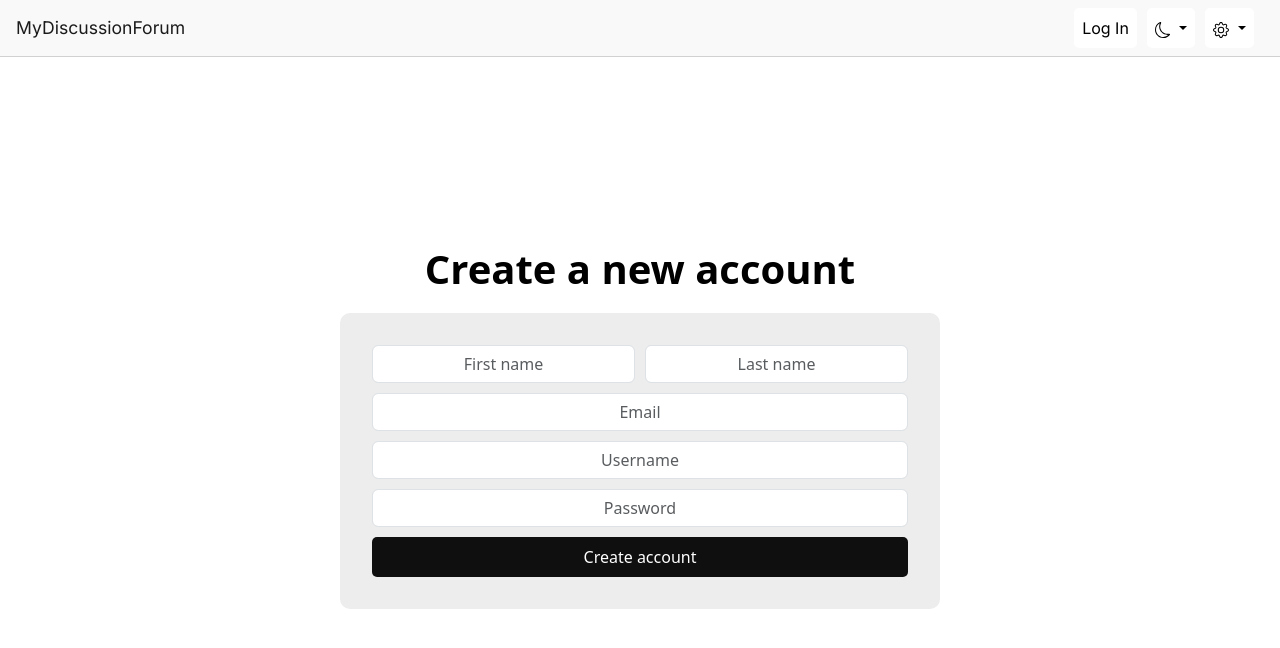
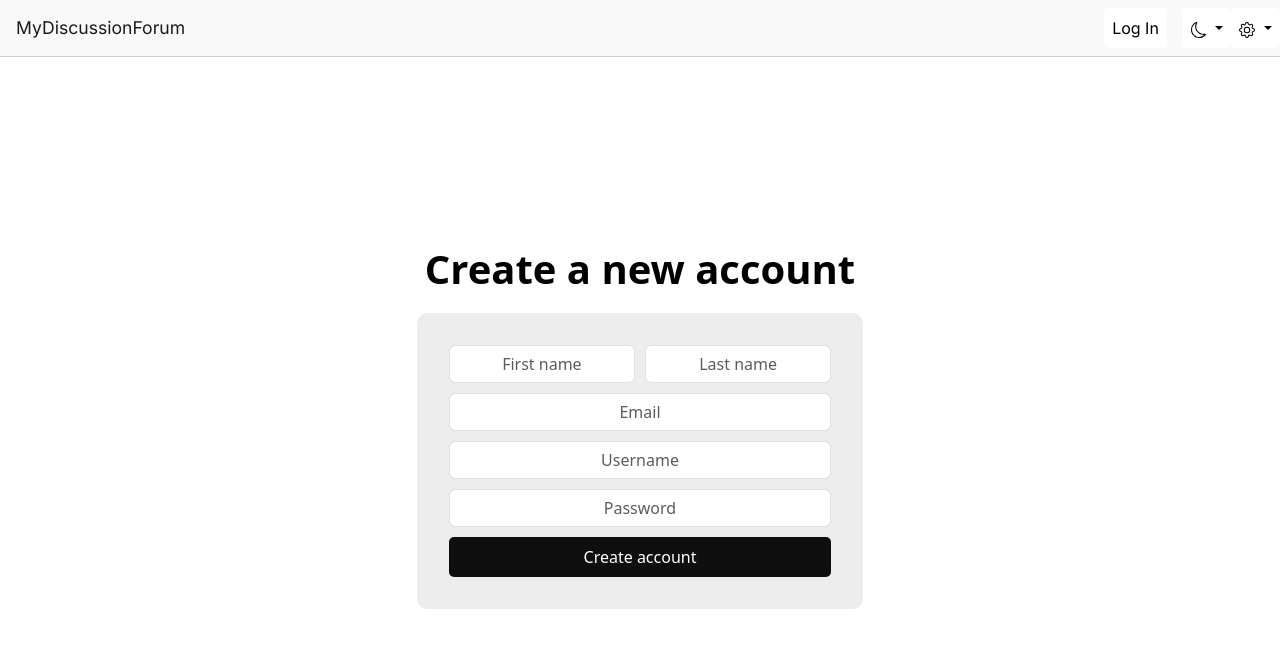
Before and after one commit to ColinLefter/COSC-360-Group-Project, a PHP site: page /pages/createAccount.html in a window 1280 px wide. Shown: the top 648 px of the page. Run offline with PHP 8.4, Linux system fonts and the light colour scheme.

Commit message:
Linked login and create account pages

```diff
--- a/MyDiscussionForum/components/navbar.html
+++ b/MyDiscussionForum/components/navbar.html
@@ -18,8 +18,8 @@
     </div>
 
     <div class="navbar-right">
-  <button href="#logIn" class="primary-button">Log In</button>
-  <div>
+      <button id="loginButton" class="primary-button">Log In</button>
+    </div>
     <button class="btn-secondary dropdown-toggle primary-button" type="button" data-bs-toggle="dropdown" aria-expanded="false">
     <svg xmlns="http://www.w3.org/2000/svg" width="16" height="16" fill="currentColor" class="bi bi-gear" viewBox="0 0 16 16" id="themeIcon">
         <path d="M6 .278a.77.77 0 0 1 .08.858 7.2 7.2 0 0 0-.878 3.46c0 4.021 3.278 7.277 7.318 7.277q.792-.001 1.533-.16a.79.79 0 0 1 .81.316.73.73 0 0 1-.031.893A8.35 8.35 0 0 1 8.344 16C3.734 16 0 12.286 0 7.71 0 4.266 2.114 1.312 5.124.06A.75.75 0 0 1 6 .278M4.858 1.311A7.27 7.27 0 0 0 1.025 7.71c0 4.02 3.279 7.276 7.319 7.276a7.32 7.32 0 0 0 5.205-2.162q-.506.063-1.029.063c-4.61 0-8.343-3.714-8.343-8.29 0-1.167.242-2.278.681-3.286"/>
@@ -46,7 +46,12 @@
   </div>
 </nav>
 
-<script src="functions.js"></script>
+<script src="../functions.js"></script>
 <script src="https://cdn.jsdelivr.net/npm/bootstrap@5.3.2/dist/js/bootstrap.bundle.min.js" integrity="sha384-C6RzsynM9kWDrMNeT87bh95OGNyZPhcTNXj1NW7RuBCsyN/o0jlpcV8Qyq46cDfL" crossorigin="anonymous"></script>
+<script>
+  document.getElementById('loginButton').addEventListener('click', function() {
+    window.location.href = '/MyDiscussionForum/pages/login.html';
+  });
+  </script>
 </body>
 </html>
--- a/MyDiscussionForum/css/createAccount.css
+++ b/MyDiscussionForum/css/createAccount.css
@@ -1,4 +1,4 @@
-.form-input {
+.text-center {
   text-align: center;
 }
 
@@ -6,7 +6,7 @@
   text-align: center;
   color: black;
   margin-bottom: .5em;
-  font-weight: 800;
+  font-weight: 700;
 }
 
 .center-container {
@@ -17,7 +17,7 @@
 }
 
 .create-account-form {
-  width: 50%;
+  width: 40%;
   padding: 2em;
   background-color: hsl(0, 0%, 93%);
   border-radius: 10px;
--- a/MyDiscussionForum/css/styles.css
+++ b/MyDiscussionForum/css/styles.css
@@ -83,6 +83,10 @@
   background-color: rgb(15, 15, 15);
   color: white;
   width: 100%;
+}
+
+.primary-button-highlight:hover {
+  background-color: rgb(53, 53, 53);
 }
 
 .navbar-right button {
@@ -277,3 +281,22 @@ body.dark .post-container:hover, body.dark .load-posts:hover {
 body.dark .post-title { /* .post-title refuses to use the right background color otherwise */
   background-color: inherit;
 }
+
+.text-icon-wrapper {
+  text-align: center;
+}
+
+.inline-text {
+  display: inline;
+}
+
+.inline-svg {
+  display: inline-block;
+  vertical-align: middle;
+  width: 12px;
+  height: 12px;
+}
+
+.text-accent {
+  color: rgb(48, 73, 255);
+}
--- a/MyDiscussionForum/pages/createAccount.html
+++ b/MyDiscussionForum/pages/createAccount.html
@@ -26,24 +26,24 @@
     </div>
     <div class="row">
       <div class="col d-flex justify-content-center">
-        <div class="create-account-form" style="width: 100%; max-width: 600px;">
+        <div class="create-account-form">
           <form class="needs-validation" style="display: flex; flex-direction: column; gap: 10px;">
             <div style="display: flex; justify-content: space-between; gap: 10px;">
               <div style="flex: 1;">
-                <input type="text" class="form-control form-input" id="validationDefault01" placeholder="First name" pattern="[A-Za-z]+" title="First name should only contain letters." required>
+                <input type="text" class="form-control text-center" id="validationDefault01" placeholder="First name" pattern="[A-Za-z]+" title="First name should only contain letters." required>
               </div>
               <div style="flex: 1;">
-                <input type="text" class="form-control form-input" id="validationDefault02" placeholder="Last name" pattern="[A-Za-z]+" title="Last name should only contain letters." required>
+                <input type="text" class="form-control text-center" id="validationDefault02" placeholder="Last name" pattern="[A-Za-z]+" title="Last name should only contain letters." required>
               </div>
             </div>
             <div style="flex: 1;">
-              <input type="email" class="form-control form-input" id="validationDefault03" placeholder="Email" required>
+              <input type="email" class="form-control text-center" id="validationDefault03" placeholder="Email" required>
             </div>
             <div style="flex: 1;">
-              <input type="text" class="form-control form-input" id="validationDefault04" placeholder="Username" required>
+              <input type="text" class="form-control text-center" id="validationDefault04" placeholder="Username" required>
             </div>
             <div style="flex: 1;">
-              <input type="password" class="form-control form-input" id="validationDefault05" placeholder="Password" pattern="(?=.*[!@#$%^&*])[A-Za-z\d!@#$%^&*]{8,}" title="Password must be at least 8 characters long and include at least one special character." required>
+              <input type="password" class="form-control text-center" id="validationDefault05" placeholder="Password" pattern="(?=.*[!@#$%^&*])[A-Za-z\d!@#$%^&*]{8,}" title="Password must be at least 8 characters long and include at least one special character." required>
             </div>
             <button class="primary-button-highlight" type="submit" style="align-self: center;">Create account</button>
           </form>
```
Also changed, not shown: MyDiscussionForum/css/login.css (+18 -0 lines), MyDiscussionForum/index.html (+2 -39 lines), MyDiscussionForum/pages/login.html (+39 -2 lines). Lines whose indentation alone changed are shown as unchanged.
